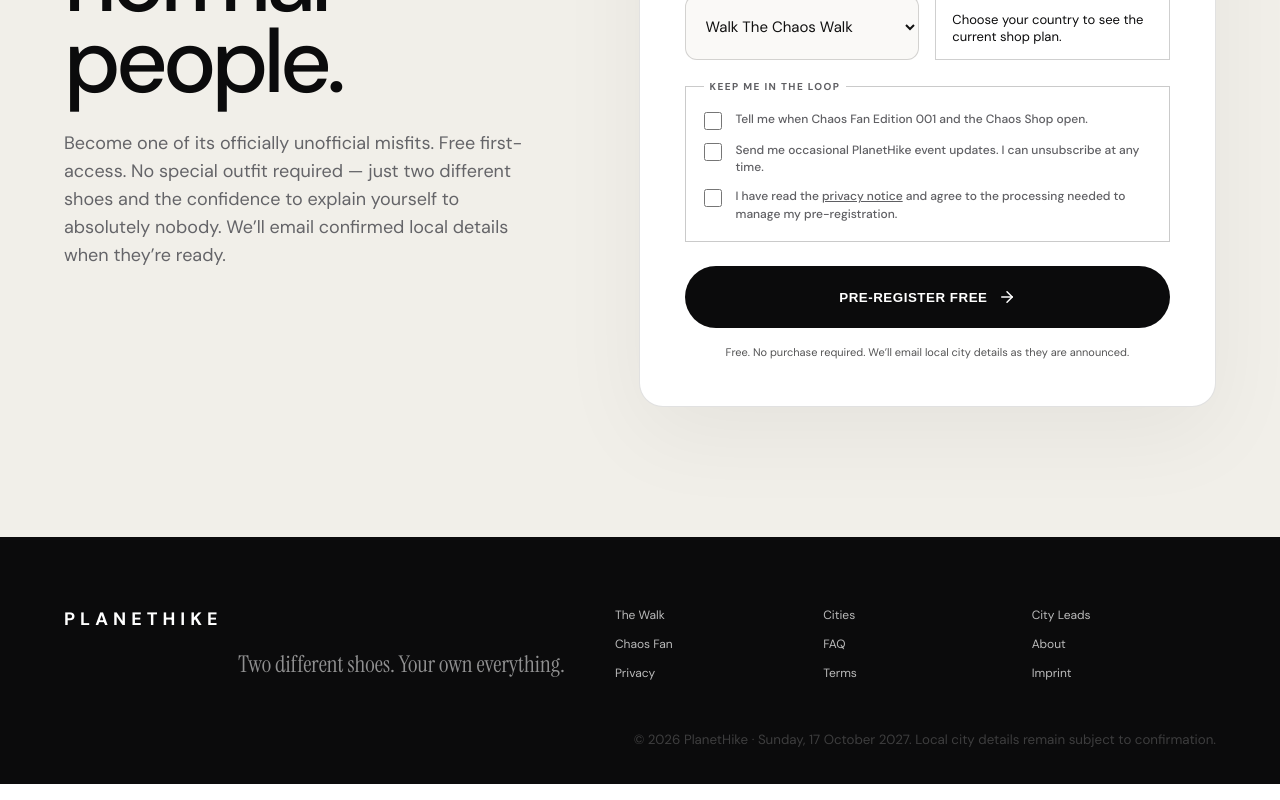
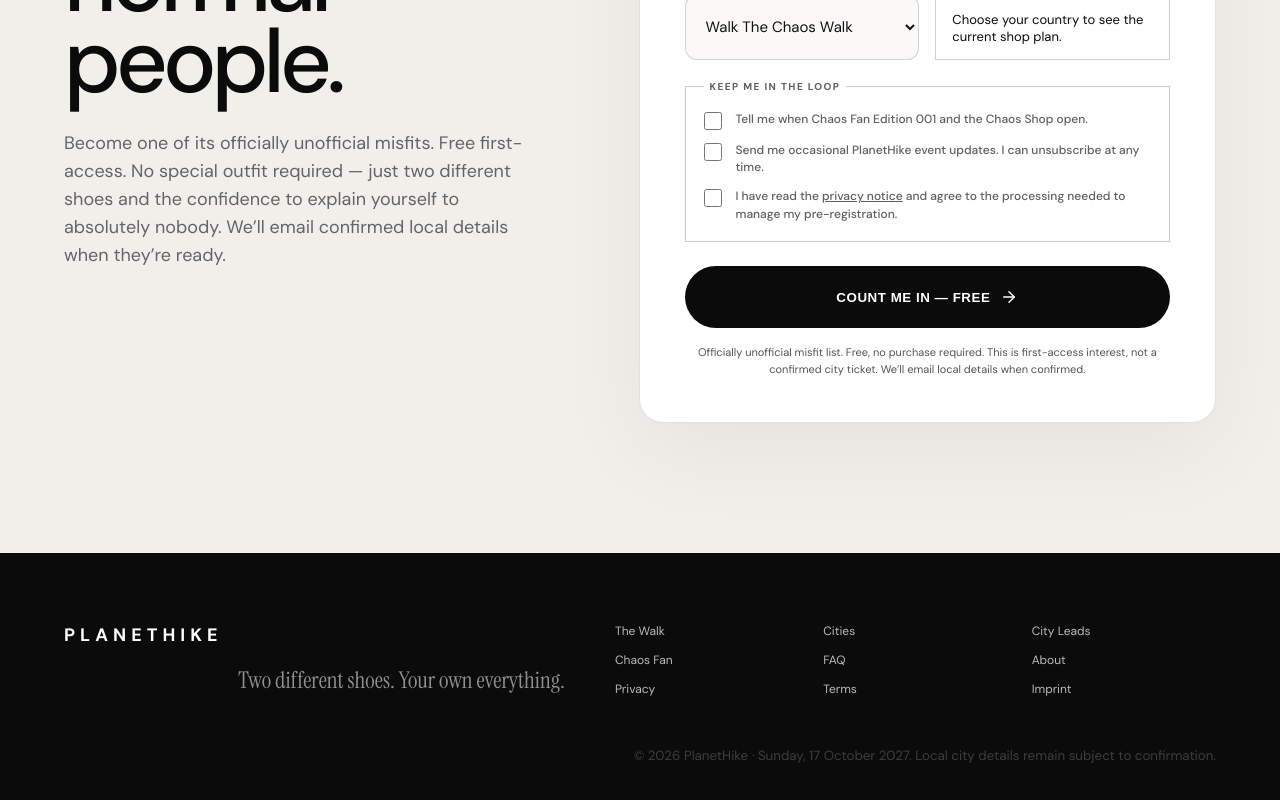
Before and after one commit to unikmo/planethike, a Next.js app: page / in a window 1280 px wide. Shown: the part 8305-9105 px from the top of the page. Built offline with nearby package versions, Linux system fonts and the light colour scheme; no server answers.

Commit message:
copy(planethike): tighten registration and walk instructions without changing operations

```diff
--- a/app/PreregisterForm.tsx
+++ b/app/PreregisterForm.tsx
@@ -184,12 +184,12 @@ export default function PreregisterForm() {
       <input className={styles.honeypot} name="company" tabIndex={-1} autoComplete="off" aria-hidden="true" />
 
       <button className={styles.submit} type="submit" disabled={status === 'loading'}>
-        {status === 'loading' ? 'Registering…' : 'Pre-register free'}
+        {status === 'loading' ? 'Registering…' : 'Count me in — free'}
         {status !== 'loading' && <ArrowRight size={18} />}
       </button>
 
       <p className={styles.microcopy}>
-        Free. No purchase required. We’ll email local city details as they are announced.
+        Officially unofficial misfit list. Free, no purchase required. This is first-access interest, not a confirmed city ticket. We’ll email local details when confirmed.
       </p>
       {status === 'error' && <p className={styles.error} role="alert">{message}</p>}
     </form>
```
